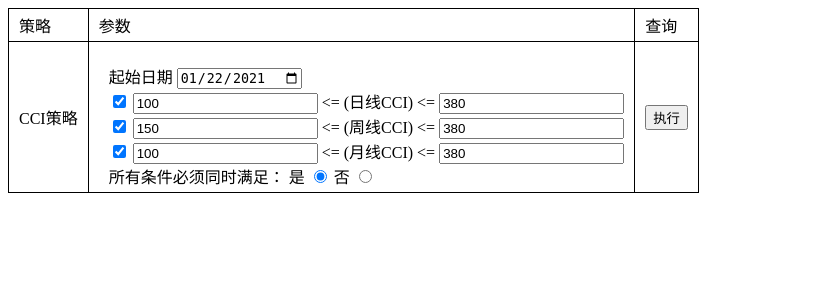
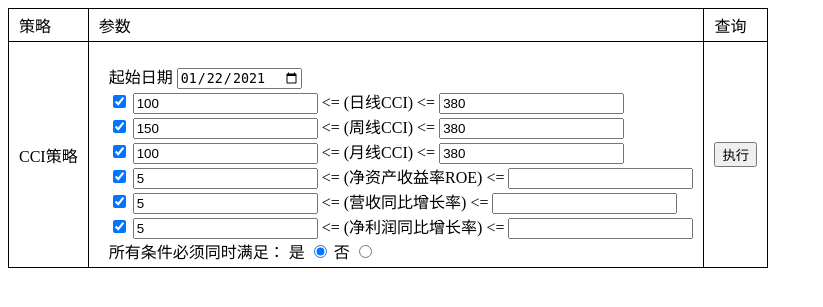
Before and after one commit to larryrun/DolphinUI, a Flask app: page /vip/dshj in a window 1280 px wide. Shown: the top 307 px of the page, without its empty margins (0-823 px from the left). Run offline with Flask 2, Linux system fonts and the light colour scheme.

Commit message:
support roe, tr_yoy and netprofit_yoy

```diff
--- a/app.py
+++ b/app.py
@@ -28,7 +28,16 @@ def vip_dshj():
                            strategy_cci_weekly_max=380,
                            strategy_cci_monthly='on',
                            strategy_cci_monthly_min=100,
-                           strategy_cci_monthly_max=380)
+                           strategy_cci_monthly_max=380,
+                           roe='on',
+                           roe_min=5,
+                           roe_max='',
+                           tr_yoy='on',
+                           tr_yoy_min=5,
+                           tr_yoy_max='',
+                           netprofit_yoy='on',
+                           netprofit_yoy_min=5,
+                           netprofit_yoy_max='')
 
 
 @app.route('/vip/dshj_cci', methods=['GET', 'POST'])
@@ -47,6 +56,17 @@ def vip_dshj_cci():
         monthly_cci = ("on" == request.form.get('strategy_cci_monthly', ""))
         monthly_cci_min = request.form.get('strategy_cci_monthly_min', None)
         monthly_cci_max = request.form.get('strategy_cci_monthly_max', None)
+
+        roe = ("on" == request.form.get('roe', ""))
+        roe_min = request.form.get('roe_min', None)
+        roe_max = request.form.get('roe_max', None)
+        tr_yoy = ("on" == request.form.get('tr_yoy', ""))
+        tr_yoy_min = request.form.get('tr_yoy_min', None)
+        tr_yoy_max = request.form.get('tr_yoy_max', None)
+        netprofit_yoy = ("on" == request.form.get('netprofit_yoy', ""))
+        netprofit_yoy_min = request.form.get('netprofit_yoy_min', None)
+        netprofit_yoy_max = request.form.get('netprofit_yoy_max', None)
+
         all_satisfy = ("yes" == request.form.get('strategy_cci_all_satisfy', ""))
         start_date = request.form.get('strategy_cci_date', None)
 
@@ -63,6 +83,15 @@ def vip_dshj_cci():
                                         'monthly_cci': monthly_cci,
                                         'monthly_cci_min': monthly_cci_min,
                                         'monthly_cci_max': monthly_cci_max,
+                                        'roe': roe,
+                                        'roe_min': roe_min,
+                                        'roe_max': roe_max,
+                                        'tr_yoy': tr_yoy,
+                                        'tr_yoy_min': tr_yoy_min,
+                                        'tr_yoy_max': tr_yoy_max,
+                                        'netprofit_yoy': netprofit_yoy,
+                                        'netprofit_yoy_min': netprofit_yoy_min,
+                                        'netprofit_yoy_max': netprofit_yoy_max,
                                         'all_satisfy': all_satisfy,
                                         'start_date': start_date
                                     })]})
@@ -102,6 +131,33 @@ def vip_dshj_cci():
             sub_new_stocks = pd.read_sql_query(sql, database_client.get_engine())
             sub_new_stocks.set_index('code', inplace=True)
 
+            basic_indicators_stocks = pd.DataFrame()
+            basic_indicators = roe or tr_yoy or netprofit_yoy
+            if basic_indicators:
+                sql = "SELECT a.code, a.end_date, a.roe, a.tr_yoy, a.netprofit_yoy " \
+                      "FROM Dolphin.FinanceIndicators a, " \
+                      "  (SELECT code, max(end_date) AS end_date FROM Dolphin.FinanceIndicators GROUP BY CODE) AS b " \
+                      "WHERE a.code = b.code AND a.end_date = b.end_date"
+                basic_indicators_stocks = pd.read_sql_query(sql, database_client.get_engine())
+                basic_indicators_stocks.set_index('code', inplace=True, drop=True)
+                if roe:
+                    if roe_min:
+                        basic_indicators_stocks = basic_indicators_stocks.query("roe >= %s" % roe_min)
+                    if roe_max:
+                        basic_indicators_stocks = basic_indicators_stocks.query("roe <= %s" % roe_max)
+                if tr_yoy:
+                    if tr_yoy_min:
+                        basic_indicators_stocks = basic_indicators_stocks.query("tr_yoy >= %s" % tr_yoy_min)
+                    if tr_yoy_max:
+                        basic_indicators_stocks = basic_indicators_stocks.query("tr_yoy <= %s" % tr_yoy_max)
+                if netprofit_yoy:
+                    if netprofit_yoy_min:
+                        basic_indicators_stocks = basic_indicators_stocks.query("netprofit_yoy >= %s" % netprofit_yoy_min)
+                    if netprofit_yoy_max:
+                        basic_indicators_stocks = basic_indicators_stocks.query("netprofit_yoy <= %s" % netprofit_yoy_max)
+                if basic_indicators_stocks.empty:
+                    return render_template('common/stocks.html', stocks=stocks)
+
             successful = True
             start_date = pd.to_datetime(start_date).strftime('%Y%m%d')
             stocks_query = pd.DataFrame({'code': [], 'name': [], 'date': []})
@@ -137,8 +193,12 @@ def vip_dshj_cci():
                             stocks_query = stocks_query.drop_duplicates()
 
             if successful:
+
                 stocks_query = stocks_query[['code', 'name']]
                 stocks_query = stocks_query.drop_duplicates()
+                if basic_indicators:
+                    stocks_query = stocks_query.join(basic_indicators_stocks, on='code', how='inner')
+                    stocks_query = stocks_query[['code', 'name']]
                 stocks = stocks_query.to_dict(orient='records')
 
     return render_template('common/stocks.html', stocks=stocks)
--- a/templates/vip/dshj.html
+++ b/templates/vip/dshj.html
@@ -69,6 +69,27 @@ function on_strategy_cci_submit() {
                 </span>
                 <br>
                 <span>
+                    <input id="roe" type="checkbox" name="roe" value="{{roe}}" checked>
+                    <input id="roe_min" type="text" name="roe_min" value="{{roe_min}}">
+                    <label> <= (净资产收益率ROE) <= </label>
+                    <input id="roe_max" type="text" name="roe_max" value="{{roe_max}}">
+                </span>
+                <br>
+                <span>
+                    <input id="tr_yoy" type="checkbox" name="tr_yoy" value="{{tr_yoy}}" checked>
+                    <input id="tr_yoy_min" type="text" name="tr_yoy_min" value="{{tr_yoy_min}}">
+                    <label> <= (营收同比增长率)   <= </label>
+                    <input id="tr_yoy_max" type="text" name="tr_yoy_max" value="{{tr_yoy_max}}">
+                </span>
+                <br>
+                <span>
+                    <input id="netprofit_yoy" type="checkbox" name="netprofit_yoy" value="{{netprofit_yoy}}" checked>
+                    <input id="netprofit_yoy_min" type="text" name="netprofit_yoy_min" value="{{netprofit_yoy_min}}">
+                    <label> <= (净利润同比增长率) <= </label>
+                    <input id="netprofit_yoy_max" type="text" name="netprofit_yoy_max" value="{{netprofit_yoy_max}}">
+                </span>
+                <br>
+                <span>
                     <label> 所有条件必须同时满足： </label>
                      是 <input id="strategy_cci_all_satisfy_yes" type="radio" name="strategy_cci_all_satisfy" value="yes" checked="checked">
                      否 <input id="strategy_cci_all_satisfy_no" type="radio" name="strategy_cci_all_satisfy" value="no">
```
